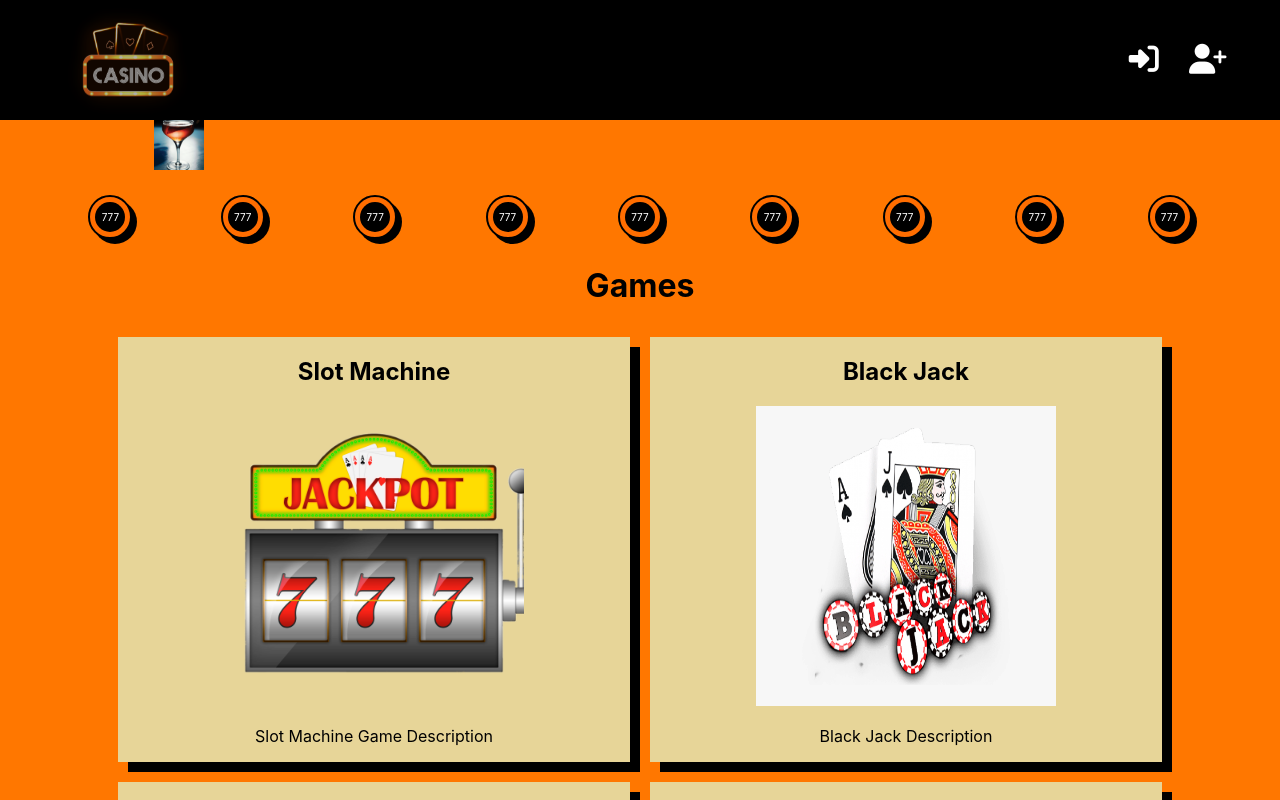
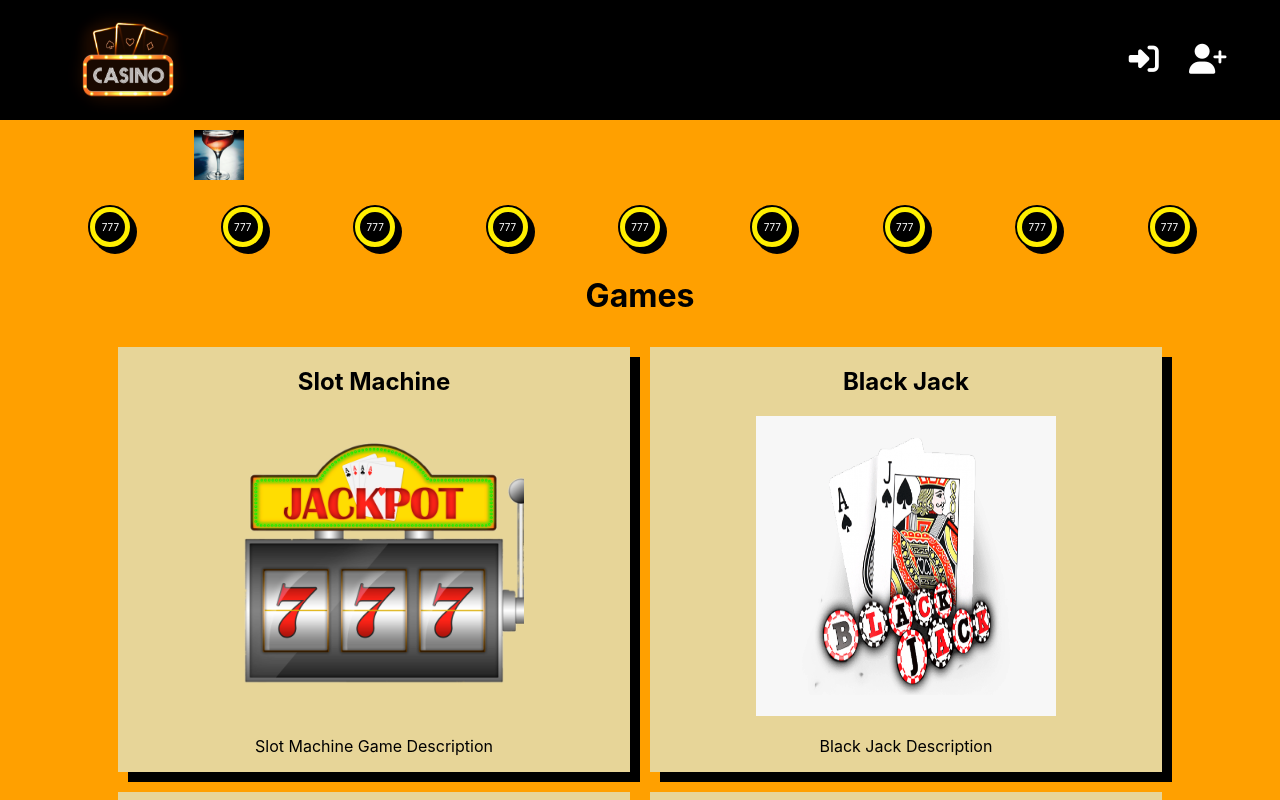
Before and after one commit to kysJune/Cryptosino, a React (Create React App) app: page / in a window 1280 px wide. Shown: the top 800 px of the page. Built offline with nearby package versions, Linux system fonts and the light colour scheme.

Commit message:
move animated components to animatedComponents folder

```diff
--- a/src/components/Home/homeComponent.js
+++ b/src/components/Home/homeComponent.js
@@ -1,7 +1,7 @@
 
 import React from 'react';
-import { BlinkingSquare } from '../BlinkingSquare/blinkingSquareComponent';
-import { BorderTwinkle } from '../BorderTwinkle/borderTwinkleComponent';
+import { BlinkingSquare } from '../animationComponents/BlinkingSquare/blinkingSquareComponent';
+import { BorderTwinkle } from '../animationComponents/BorderTwinkle/borderTwinkleComponent';
 import { GameChoices } from '../GameChoices/gameChoicesComponents';
 import "./home.css";
 export let Home = (props) => {
--- a/src/components/BorderTwinkle/borderTwinkle.css
+++ b/src/components/animationComponents/BorderTwinkle/borderTwinkle.css
@@ -12,7 +12,8 @@
     position:relative;
     left: 0;
     top:0;
-    background-image: url("../../../public/bordertwinkle.jpg");
+    margin:10px;
+    background-image: url("../../../../public/bordertwinkle.jpg");
     background-size: cover;
     background-repeat: no-repeat;
     background-position: center;
```
Also changed, not shown: src/components/animationComponents/BlinkingSquare/blinkingSquare.css (renamed from src/components/BlinkingSquare/blinkingSquare.css), src/components/animationComponents/BlinkingSquare/blinkingSquareComponent.js (renamed from src/components/BlinkingSquare/blinkingSquareComponent.js), src/components/animationComponents/BorderTwinkle/borderTwinkleComponent.js (renamed from src/components/BorderTwinkle/borderTwinkleComponent.js).
